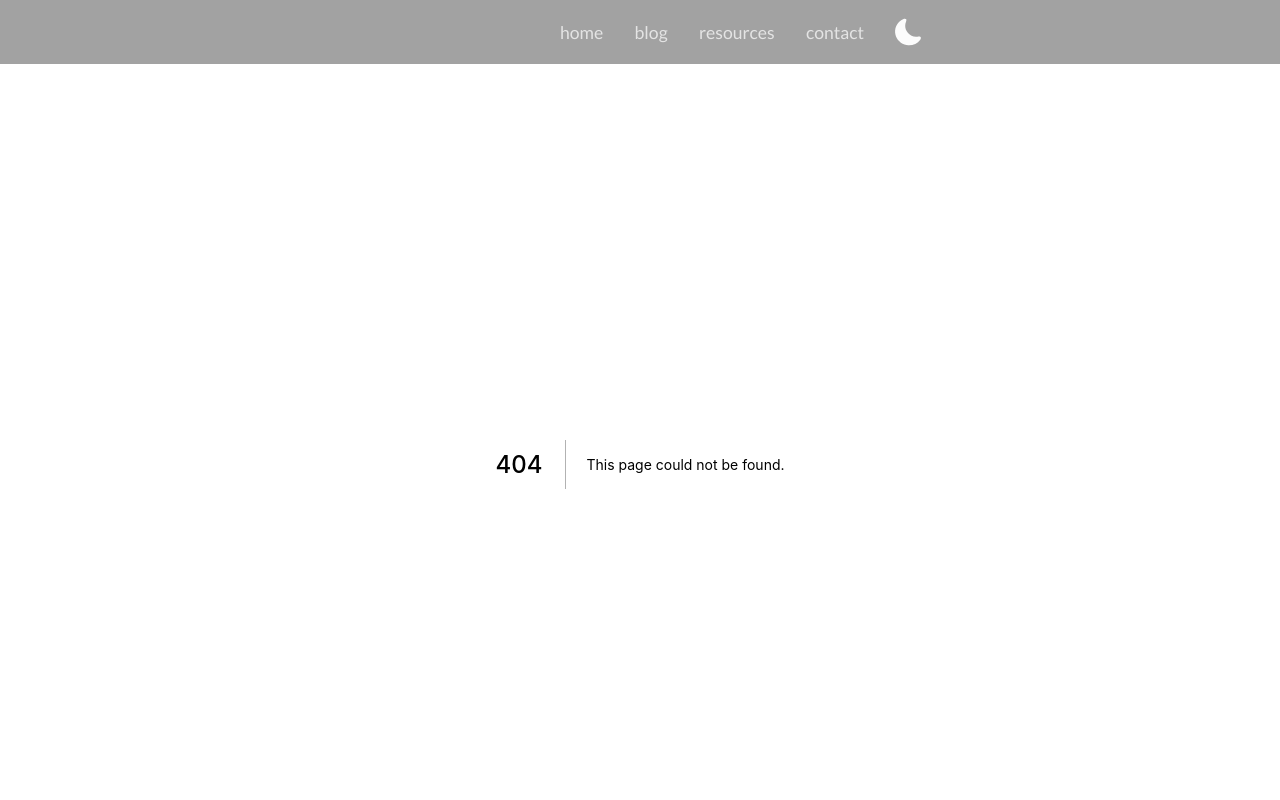
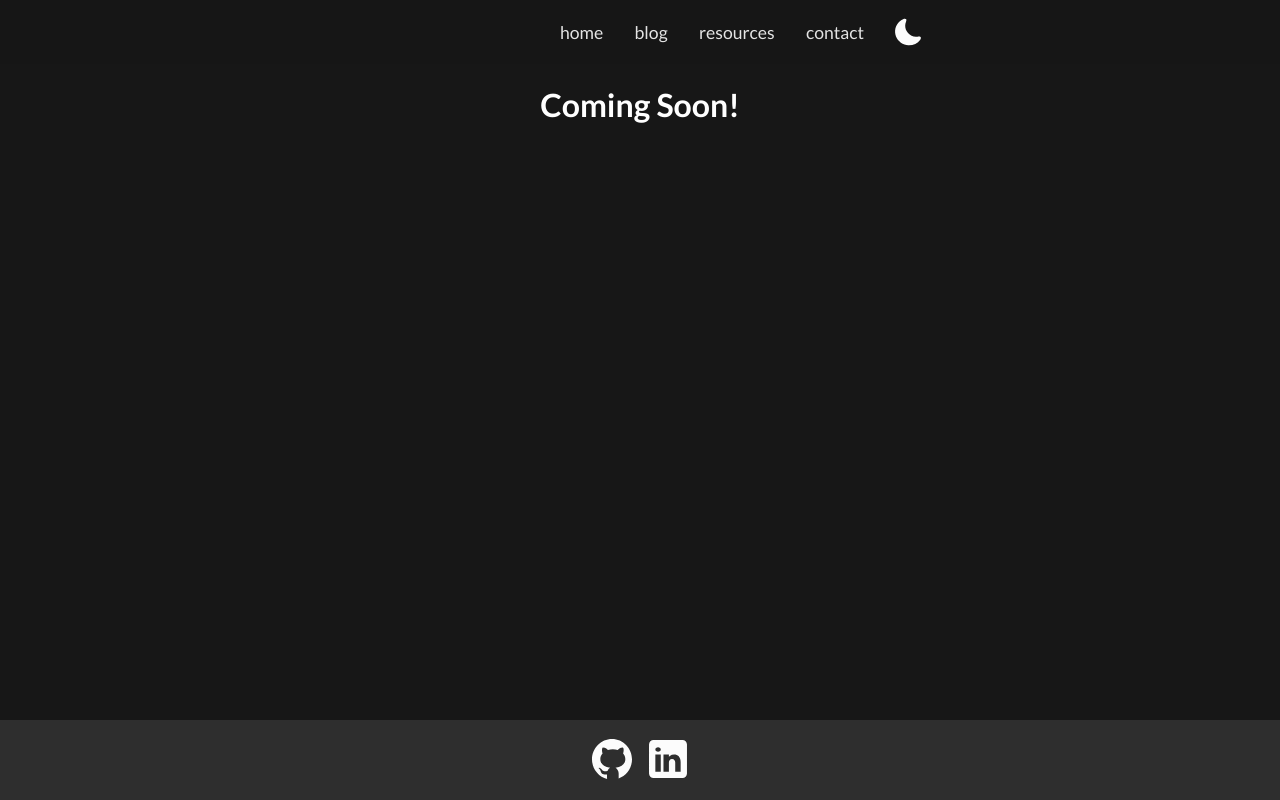
Before and after one commit to matthewmercuri/personal-site, a Next.js app: page /contact in a window 1280 px wide. Before the commit this address had no page. Shown: the top 800 px of the page. Built offline with nearby package versions, Linux system fonts and the light colour scheme.

Commit message:
added coming soon contact page

```diff
--- a/components/NavBar/NavBar.tsx
+++ b/components/NavBar/NavBar.tsx
@@ -21,7 +21,7 @@ const NavBar = ({themeDispatch, isDarkTheme}: INProps) => {
           <li><Link href='/'><a>home</a></Link></li>
           <li><Link href='/blog'><a>blog</a></Link></li>
           <li><Link href='/resources'><a>resources</a></Link></li>
-          <li><Link href='#'><a>contact</a></Link></li>
+          <li><Link href='/contact'><a>contact</a></Link></li>
         </ul>
         <ThemeIndicator themeDispatch={themeDispatch} isDarkTheme={isDarkTheme} />
         <div
@@ -38,7 +38,7 @@ const NavBar = ({themeDispatch, isDarkTheme}: INProps) => {
           <li onClick={() => setIsNavOpen(false)}><Link href='/'><a>home</a></Link></li>
           <li onClick={() => setIsNavOpen(false)}><Link href='/blog'><a>blog</a></Link></li>
           <li onClick={() => setIsNavOpen(false)}><Link href='/resources'><a>resources</a></Link></li>
-          <li onClick={() => setIsNavOpen(false)}><Link href='#'><a>contact</a></Link></li>
+          <li onClick={() => setIsNavOpen(false)}><Link href='/contact'><a>contact</a></Link></li>
         </ul>
       </div>
     </nav>
--- /dev/null
+++ b/pages/contact.tsx
@@ -0,0 +1,11 @@
+import { NextPage } from 'next'
+
+const Contact: NextPage = () => {
+  return (
+   <>
+    <h1>Coming Soon!</h1>
+   </>
+  )
+}
+
+export default Contact
```
